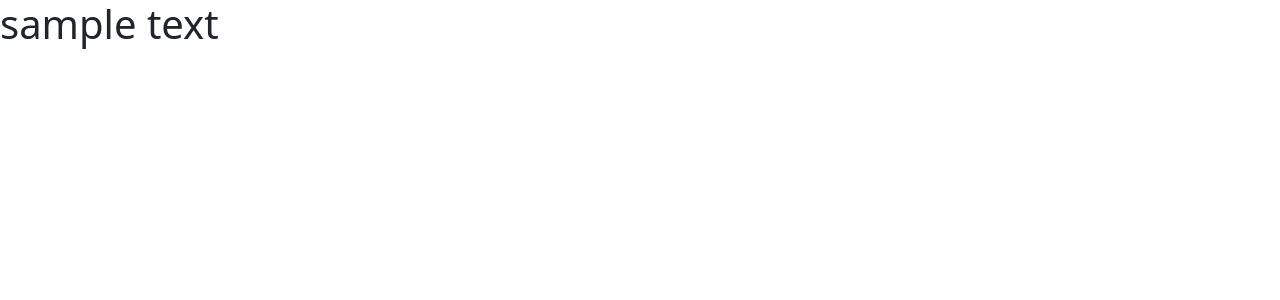
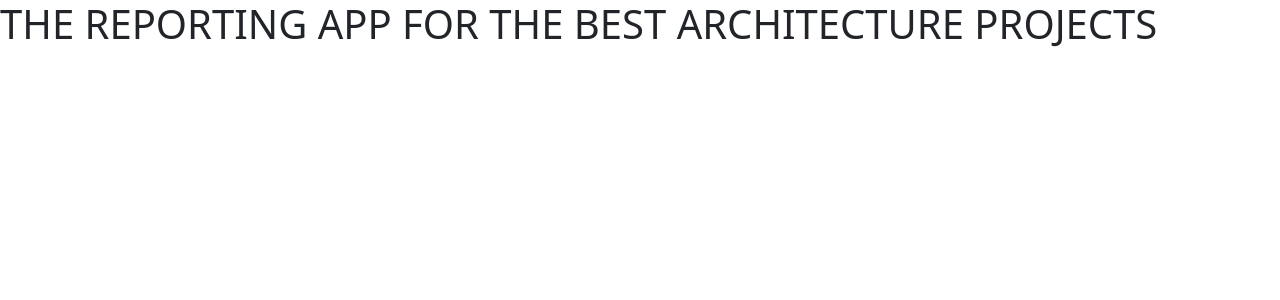
Before and after one commit to ArquiTech-App/frontend-arquitech, a Next.js app: page / in a window 1280 px wide. Shown: the top 300 px of the page. Built offline with nearby package versions, Linux system fonts and the light colour scheme.

Commit message:
adding all pages of the front

```diff
--- a/pages/index.js
+++ b/pages/index.js
@@ -3,7 +3,11 @@ import Image from 'next/image'
 
 export default function Home () {
   return (
+    <div>
+      <h1>THE REPORTING APP FOR THE BEST ARCHITECTURE PROJECTS
+      </h1>
 
-    <h1> sample text</h1>
+    </div>
+
   )
 }
```
Also changed, not shown: pages/calendar.js (added, +7 -0 lines), pages/chat.js (added, +7 -0 lines), pages/dashboard.js (added, +7 -0 lines), pages/documents.js (added, +7 -0 lines), pages/gantt.js (added, +7 -0 lines), pages/login.js (added, +7 -0 lines), pages/payment.js (added, +7 -0 lines), pages/settings.js (added, +7 -0 lines), pages/view_3d.js (added, +7 -0 lines).
